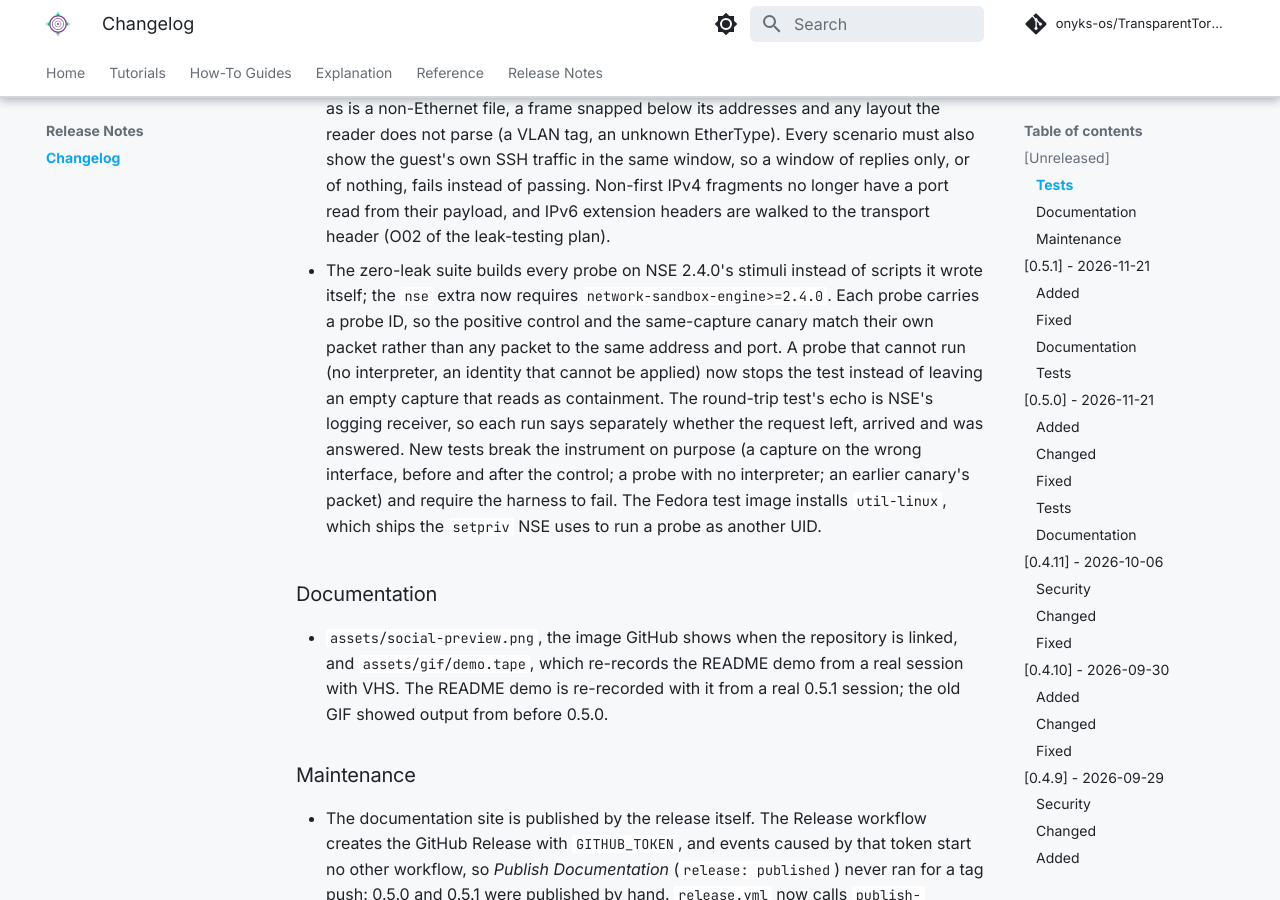
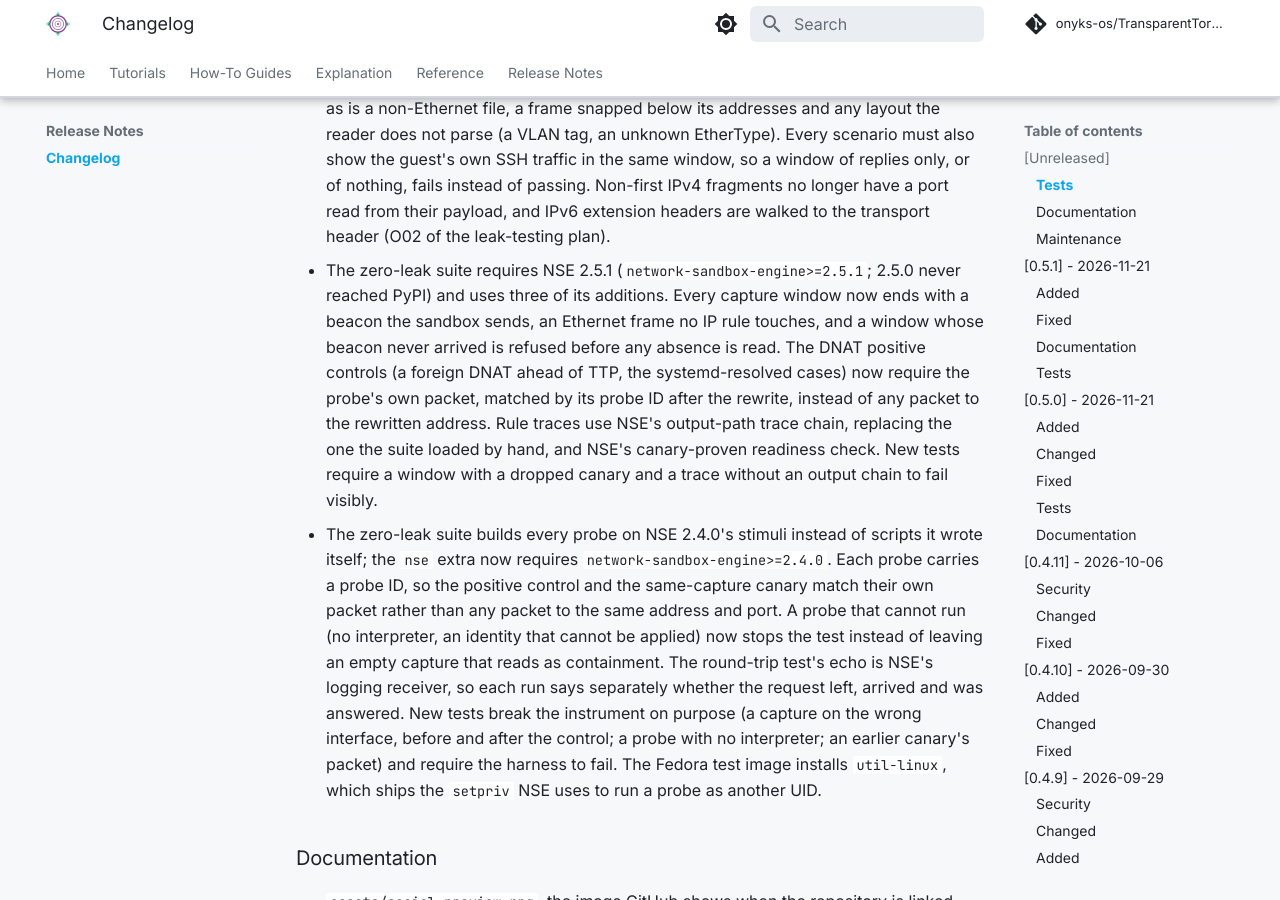
Before and after one commit to onyks-os/TransparentTorProxy, an MkDocs documentation site: the page built from docs/web/release-notes/changelog.md, in a window 1280 px wide and 900 px high, scrolled down 448 px. Built offline with MkDocs 1.6.1 and Material for MkDocs 9.7.7, drawn with Linux system fonts in a browser that asks for light colours; comment, search, counter and statistics services are not loaded.

Commit message:
Close every NSE capture window with a beacon, on NSE 2.5.1 (#184)
* Close every NSE capture window with a beacon, on NSE 2.5.1

Raise the nse extra's floor to network-sandbox-engine 2.5.1 (2.5.0 never
reached PyPI) and use three of its additions in the zero-leak suite.

- Every capture window ends with a beacon the sandbox sends from its end
  of the veth: an Ethernet frame no IP rule touches. finish_capture
  refuses a window whose beacon never arrived, before any absence is
  read, so a capture on the wrong link fails without relying on a
  firewall bypass for the canary.
- The DNAT positive controls (a foreign DNAT ahead of TTP, the
  systemd-resolved cases and the non-DNS mutant) require the probe's own
  packet, matched by probe ID after the rewrite, instead of any packet to
  the rewritten address.
- observe_trace uses RuleEngine(trace_output=True) instead of the output
  trace chain the suite loaded by hand, and stimuli.trace_ready for a
  readiness proven by the canary's own trace, whose events are removed
  with TraceReadiness.without.

New tests break the instrument on purpose: a window whose IP traffic is
all dropped still gets its beacon and must fail at the canary, and a
rule load without the output trace chain must leave readiness unproven
and the trace refused.

Co-Authored-By: Claude Opus 5.5 <noreply@anthropic.com>
Signed-off-by: onyks-os <129986281+onyks-os@users.noreply.github.com>

* Name the blind-capture tests after the check that now fails them

Both now fail at the window's closing beacon, before the positive
control or the canary is read.

Co-Authored-By: Claude Opus 5.5 <noreply@anthropic.com>
Signed-off-by: onyks-os <129986281+onyks-os@users.noreply.github.com>

---------

Signed-off-by: onyks-os <129986281+onyks-os@users.noreply.github.com>
Co-authored-by: Claude Opus 5.5 <noreply@anthropic.com>

```diff
--- a/docs/web/release-notes/changelog.md
+++ b/docs/web/release-notes/changelog.md
@@ -19,6 +19,18 @@ and this project adheres to [Semantic Versioning](https://semver.org/spec/v2.0.0
   passing. Non-first IPv4 fragments no longer have a port read from their
   payload, and IPv6 extension headers are walked to the transport header
   (O02 of the leak-testing plan).
+
+- The zero-leak suite requires NSE 2.5.1 (`network-sandbox-engine>=2.5.1`;
+  2.5.0 never reached PyPI) and uses three of its additions. Every capture
+  window now ends with a beacon the sandbox sends, an Ethernet frame no IP
+  rule touches, and a window whose beacon never arrived is refused before any
+  absence is read. The DNAT positive controls (a foreign DNAT ahead of TTP,
+  the systemd-resolved cases) now require the probe's own packet, matched by
+  its probe ID after the rewrite, instead of any packet to the rewritten
+  address. Rule traces use NSE's output-path trace chain, replacing the one
+  the suite loaded by hand, and NSE's canary-proven readiness check. New
+  tests require a window with a dropped canary and a trace without an output
+  chain to fail visibly.
 
 - The zero-leak suite builds every probe on NSE 2.4.0's stimuli instead of
   scripts it wrote itself; the `nse` extra now requires
```
Also changed, not shown: CHANGELOG.md (+12 -0 lines), DEPENDENCIES.md (+1 -1 lines), ROADMAP.md (+1 -1 lines), docs/security/leak-testing-plan.md (+1 -1 lines), docs/web/explanation/verification.md (+8 -2 lines), docs/web/reference/dependencies.md (+1 -1 lines), pyproject.toml (+7 -3 lines), 3 other files.
